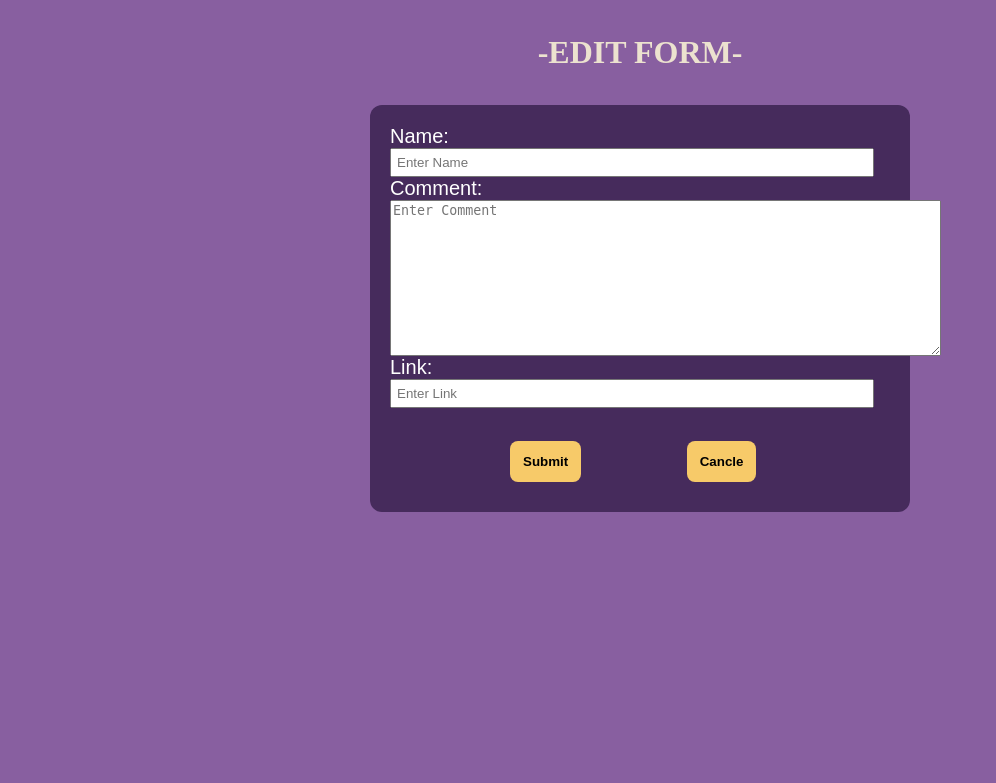
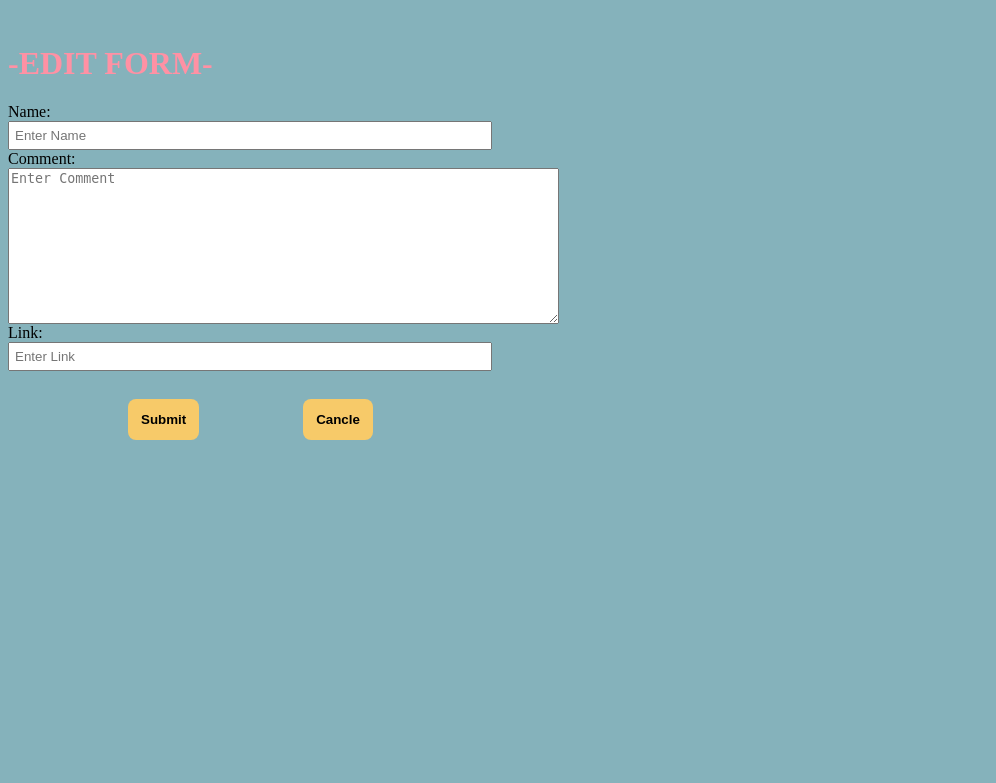
Before and after one commit to it63070029/Repo, a PHP site: page /from_edit.php?id=1 in a window 1280 px wide. Shown: the top 783 px of the page, without its empty margins (0-996 px from the left). Run offline with PHP 8.4, Linux system fonts and the light colour scheme.

Commit message:
Update from_edit.php

```diff
--- a/from_edit.php
+++ b/from_edit.php
@@ -7,26 +7,11 @@ $id = $_GET['id'];
 </head>
 <style>
   body{
-    background-color: rgb(136, 95, 160);
+    background-color:#85B2BB;
   }
-  .form-style-5{
-  max-width: 500px;
-  margin: 45px auto;
-  padding: 20px;
-  background: #462b5c;
-  border-radius: 12px;
-  color: white;
-  font-family: fantasy;
-  font-size: 20px;
-}
-.center1{
-    display: flex;
-    justify-content: center;
-    align-items: center;
-    height: 15px}
 </style>
 <body>
-  <h1 class="center1" style="color:rgb(236, 226, 207); margin-top: 45px;">
+  <h1 class="center1" style="color:#FF91A4; margin-top: 45px;">
     -EDIT FORM-
   </h1>
   <form class="form-style-5" action = "edit.php" method = "post" id="EditForm" >
```
